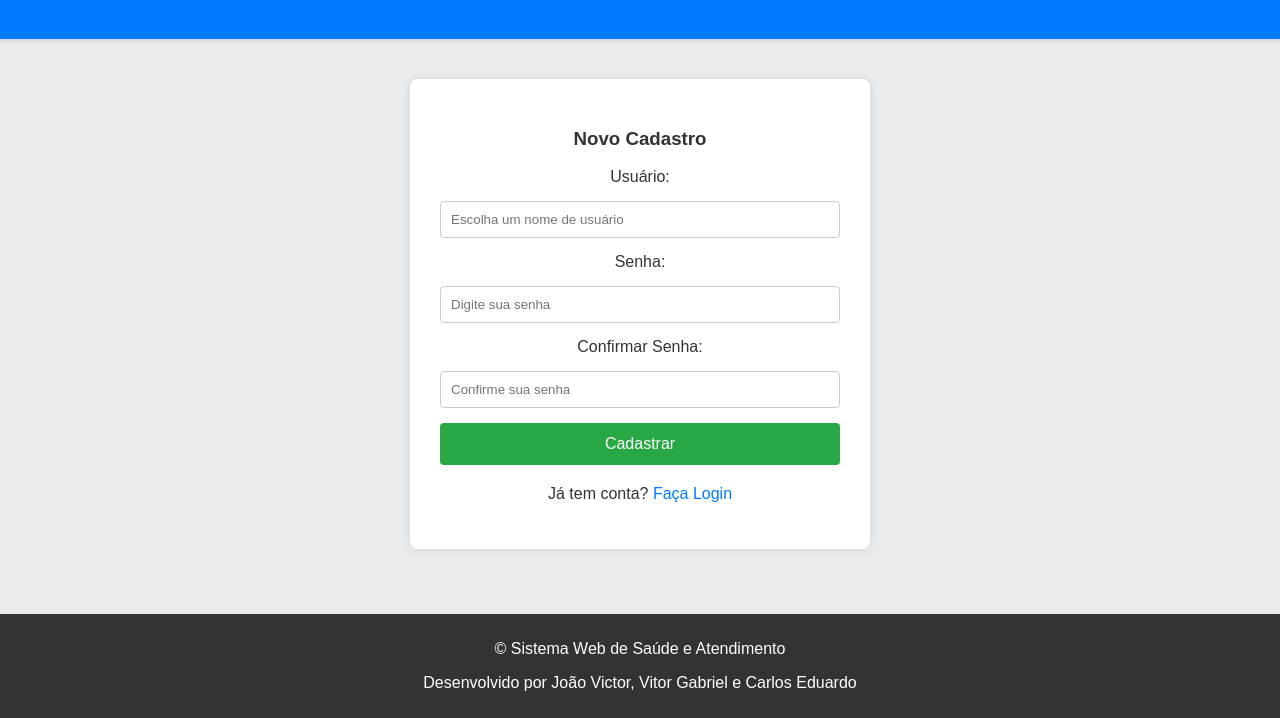
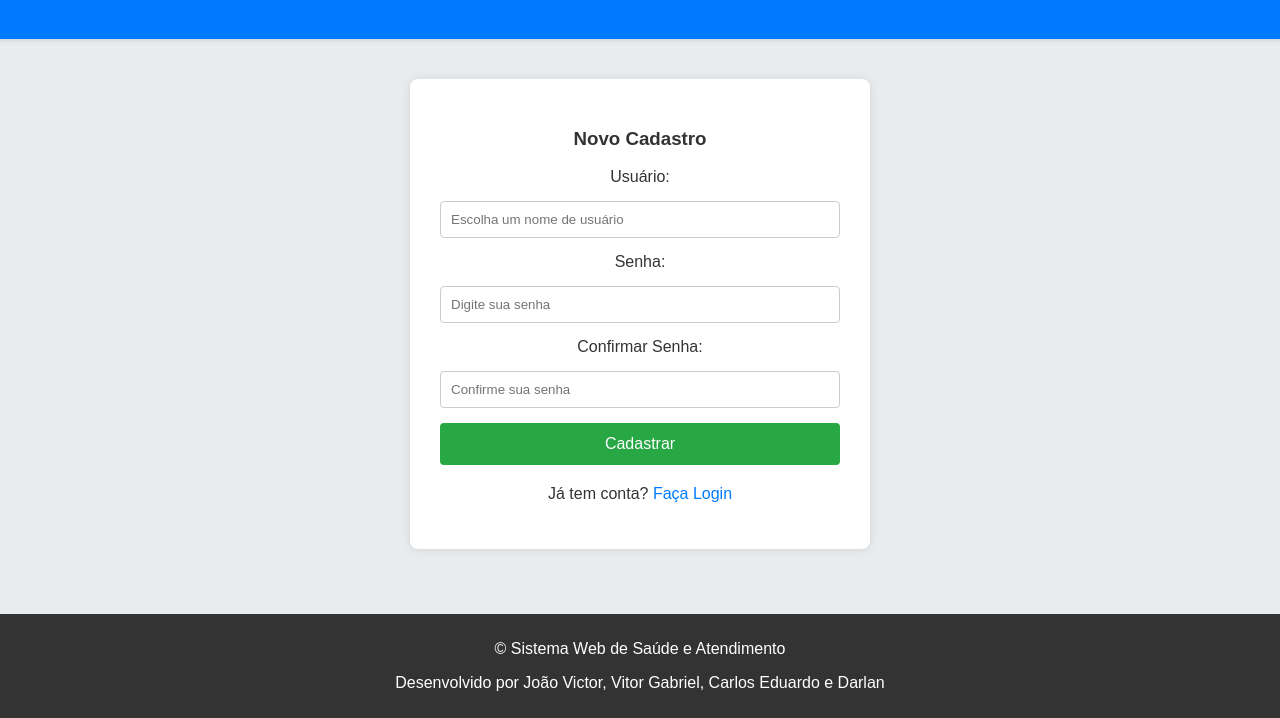
Before and after one commit to JoaoVictorHub/Saude-e-Atendimento, a plain HTML site: page cadastro.html in a window 1280 px wide. Shown: the part 82-800 px from the top of the page. Drawn offline with Linux system fonts and the light colour scheme.

Commit message:
Update cadastro.html

```diff
--- a/cadastro.html
+++ b/cadastro.html
@@ -38,7 +38,7 @@
 
     <footer>
         <p>&copy; Sistema Web de Saúde e Atendimento</p>
-        <p>Desenvolvido por João Victor, Vitor Gabriel e Carlos Eduardo</p>
+        <p>Desenvolvido por João Victor, Vitor Gabriel, Carlos Eduardo e Darlan</p>
     </footer>
 
     <script src="utils.js"></script>
```
